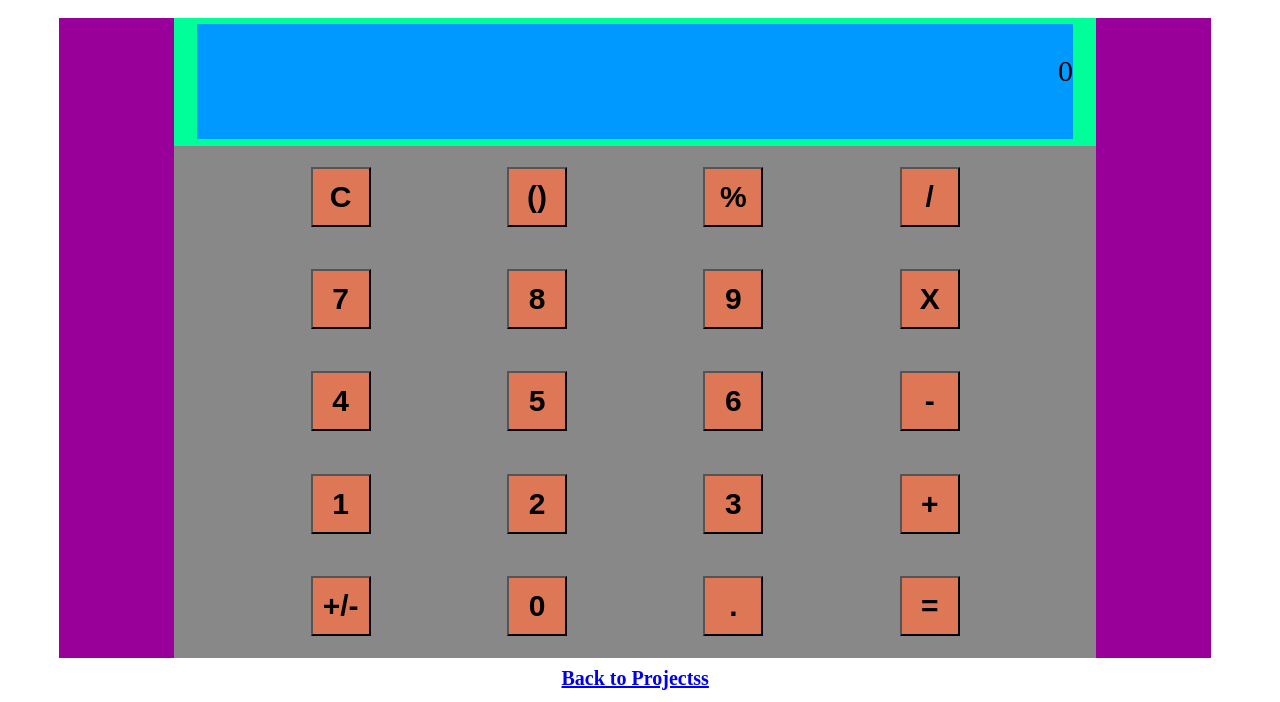
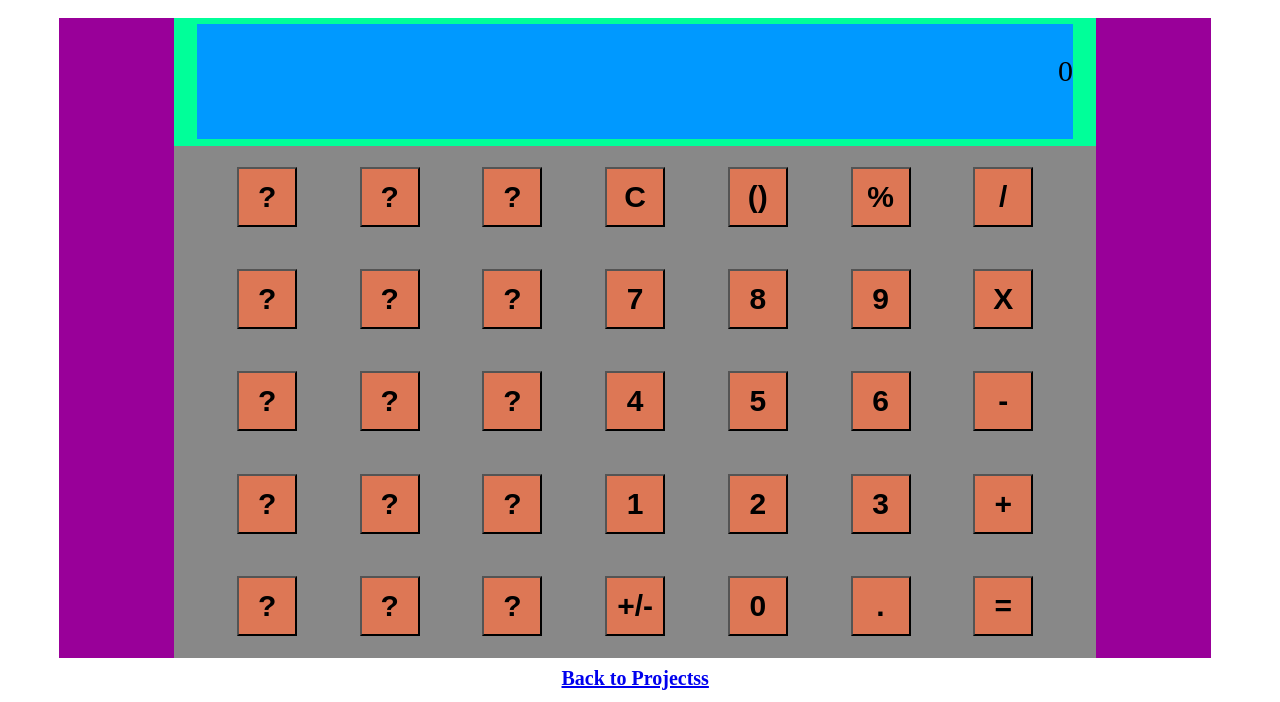
Before and after one commit to Jayj30pro/web-site-4, a plain HTML site: page scientific-calculator/scientific-calculator.html in a window 1280 px wide. Shown: the part 98-800 px from the top of the page. Drawn offline with Linux system fonts and the light colour scheme.

Commit message:
extra-buttons

```diff
--- a/scientific-calculator/scientific-calculator.html
+++ b/scientific-calculator/scientific-calculator.html
@@ -17,30 +17,45 @@
         </div>
         <div id="button-area">
             <div class="button-row">
+                <button class="calculator-button" onclick=""> ? </button>
+                <button class="calculator-button" onclick=""> ? </button>
+                <button class="calculator-button" onclick=""> ? </button>
                 <button class="calculator-button" onclick="clearScreen()"> C </button>
                 <button class="calculator-button"> () </button>
                 <button class="calculator-button"> % </button>
                 <button class="calculator-button"> / </button>
             </div>
             <div class="button-row">
+                <button class="calculator-button" onclick=""> ? </button>
+                <button class="calculator-button" onclick=""> ? </button>
+                <button class="calculator-button" onclick=""> ? </button>
                 <button class="calculator-button" onclick="seven()"> 7 </button>
                 <button class="calculator-button" onclick="eight()"> 8 </button>
                 <button class="calculator-button" onclick="nine()"> 9 </button>
                 <button class="calculator-button"> X </button>
             </div>
             <div class="button-row">
+                <button class="calculator-button" onclick=""> ? </button>
+                <button class="calculator-button" onclick=""> ? </button>
+                <button class="calculator-button" onclick=""> ? </button>
                 <button class="calculator-button" onclick="four()"> 4 </button>
                 <button class="calculator-button" onclick="five()"> 5 </button>
                 <button class="calculator-button" onclick="six()"> 6 </button>
                 <button class="calculator-button"> - </button>
             </div>
             <div class="button-row">
+                <button class="calculator-button" onclick=""> ? </button>
+                <button class="calculator-button" onclick=""> ? </button>
+                <button class="calculator-button" onclick=""> ? </button>
                 <button class="calculator-button" onclick="one()"> 1 </button>
                 <button class="calculator-button" onclick="two()"> 2 </button>
                 <button class="calculator-button" onclick="three()"> 3 </button>
                 <button class="calculator-button"> + </button>
             </div>
             <div class="button-row">
+                <button class="calculator-button" onclick=""> ? </button>
+                <button class="calculator-button" onclick=""> ? </button>
+                <button class="calculator-button" onclick=""> ? </button>
                 <button class="calculator-button"> +/- </button>
                 <button class="calculator-button" onclick="zero()"> 0 </button>
                 <button class="calculator-button"> . </button>
```
